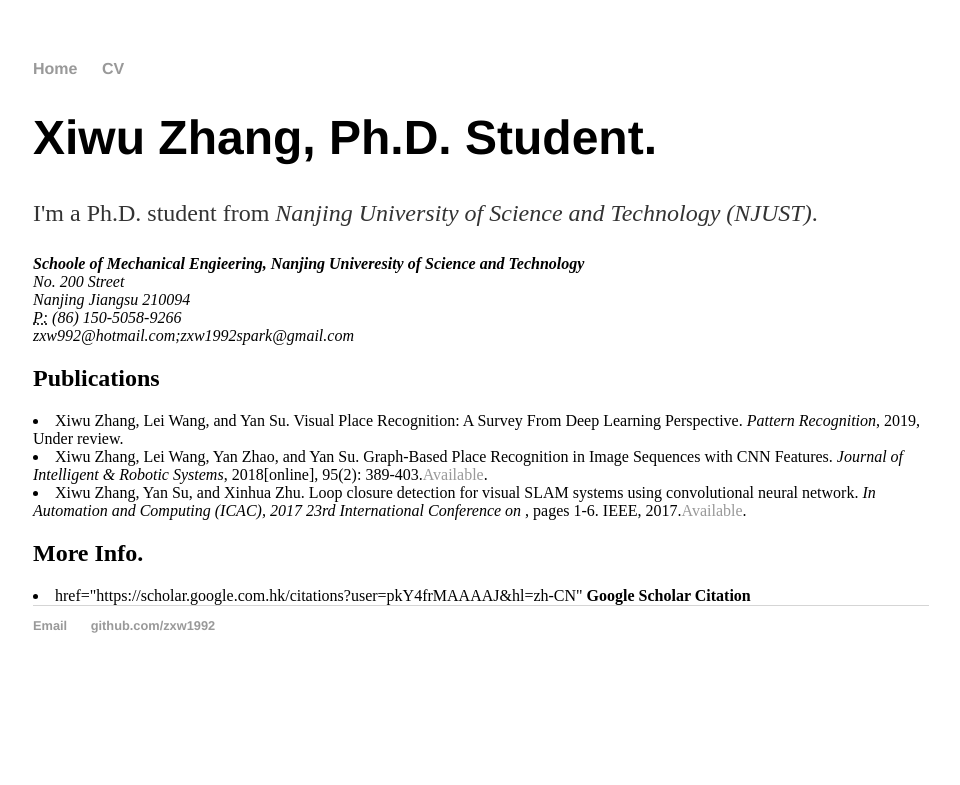
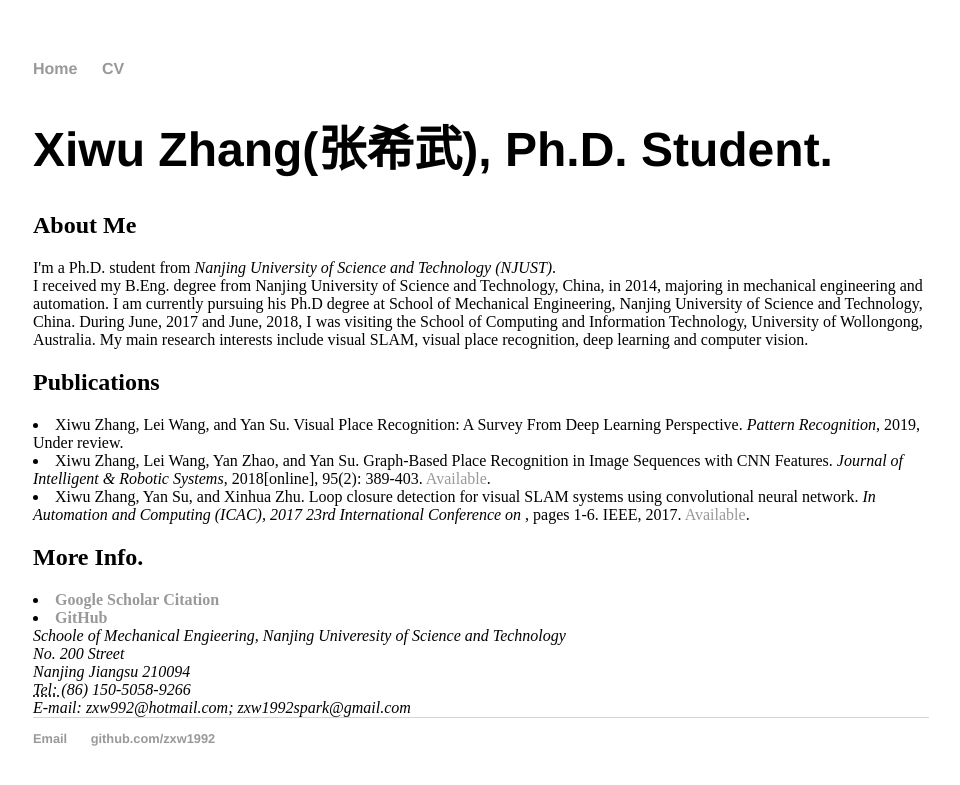
Before and after one commit to zxw1992/zxw1992.github.io, a Jekyll site: the page built from index.html, in a window 1280 px wide. Shown: the top 785 px of the page, without its empty margins (159-1119 px from the left). Built offline with Jekyll 4.4.1, drawn with Linux system fonts in a browser that asks for light colours.

Commit message:
Update index.html
update

```diff
--- a/index.html
+++ b/index.html
@@ -4,24 +4,31 @@
 ---
 		<div class="container">
     		<div class="blurb">
-        		<h1>Xiwu Zhang, Ph.D. Student.</h1>
-				<p>I'm a Ph.D. student from <em>Nanjing University of Science and Technology (NJUST)</em>.</p>
+        		<h1>Xiwu Zhang(张希武), Ph.D. Student.</h1>
 
-					<address>
-					<strong>Schoole of Mechanical Engieering, Nanjing Univeresity of Science and Technology</strong><br>
-					No. 200 Street<br>
-					Nanjing Jiangsu 210094<br>
-					<abbr title="phone">P:</abbr> (86) 150-5058-9266<br>
-					<span class="obfuscate">zxw992@hotmail.com;zxw1992spark@gmail.com</span>
-					</address>
+			<h2>About Me</h2>
+			I'm a Ph.D. student from <em>Nanjing University of Science and Technology (NJUST)</em>.<br>
+			I received my B.Eng. degree from Nanjing University of Science and Technology, China, in 2014, majoring in mechanical engineering and automation.
+			I am currently pursuing his Ph.D degree at School of Mechanical Engineering, Nanjing University of Science and Technology, China. During June, 2017 and June, 2018,
+			I was visiting the School of Computing and Information Technology, University of Wollongong, Australia.
+			My main research interests include visual SLAM, visual place recognition, deep learning and computer vision.
+
 
 			<h2>Publications</h2>
-					<li>Xiwu Zhang, Lei Wang, and Yan Su. Visual Place Recognition: A Survey From Deep Learning Perspective. <em> Pattern Recognition</em>, 2019, Under review.<a> </a></li>
-					<li>Xiwu Zhang, Lei Wang, Yan Zhao, and Yan Su. Graph-Based Place Recognition in Image Sequences with CNN Features. <em> Journal of Intelligent & Robotic Systems</em>, 2018[online], 95(2): 389-403.<a href="https://link.springer.com/article/10.1007/s10846-018-0917-2">Available</a>.</li>
-					<li>Xiwu Zhang, Yan Su, and Xinhua Zhu. Loop closure detection for visual SLAM systems using convolutional neural network. <em> In Automation and Computing (ICAC), 2017 23rd International Conference on </em>, pages 1-6. IEEE, 2017.<a href="https://ieeexplore.ieee.org/abstract/document/8082072">Available</a>.</li>
+			<li>Xiwu Zhang, Lei Wang, and Yan Su. Visual Place Recognition: A Survey From Deep Learning Perspective. <em> Pattern Recognition</em>, 2019, Under review.<a> </a></li>
+			<li>Xiwu Zhang, Lei Wang, Yan Zhao, and Yan Su. Graph-Based Place Recognition in Image Sequences with CNN Features. <em> Journal of Intelligent & Robotic Systems</em>, 2018[online], 95(2): 389-403. <a href="https://link.springer.com/article/10.1007/s10846-018-0917-2"> Available</a>.</li>
+			<li>Xiwu Zhang, Yan Su, and Xinhua Zhu. Loop closure detection for visual SLAM systems using convolutional neural network. <em> In Automation and Computing (ICAC), 2017 23rd International Conference on </em>, pages 1-6. IEEE, 2017. <a href="https://ieeexplore.ieee.org/abstract/document/8082072"> Available</a>.</li>
 
 
 			<h2>More Info.</h2>
-			<li>href="https://scholar.google.com.hk/citations?user=pkY4frMAAAAJ&hl=zh-CN" <strong> Google Scholar Citation </strong></li>
+			<li><a href="https://scholar.google.com.hk/citations?user=pkY4frMAAAAJ&hl=zh-CN"> <strong> Google Scholar Citation </strong> </a> </li>
+			<li><a href="https://github.com/zxw1992"> <strong> GitHub </strong> </a> </li>
 
+			<address>
+			Schoole of Mechanical Engieering, Nanjing Univeresity of Science and Technology<br>
+			No. 200 Street<br>
+			Nanjing Jiangsu 210094<br>
+			<abbr title="phone">Tel: </abbr> (86) 150-5058-9266<br>
+			<span class="obfuscate">E-mail: zxw992@hotmail.com; zxw1992spark@gmail.com</span>
+			</address>
     		</div><!-- /.blurb -->
```
